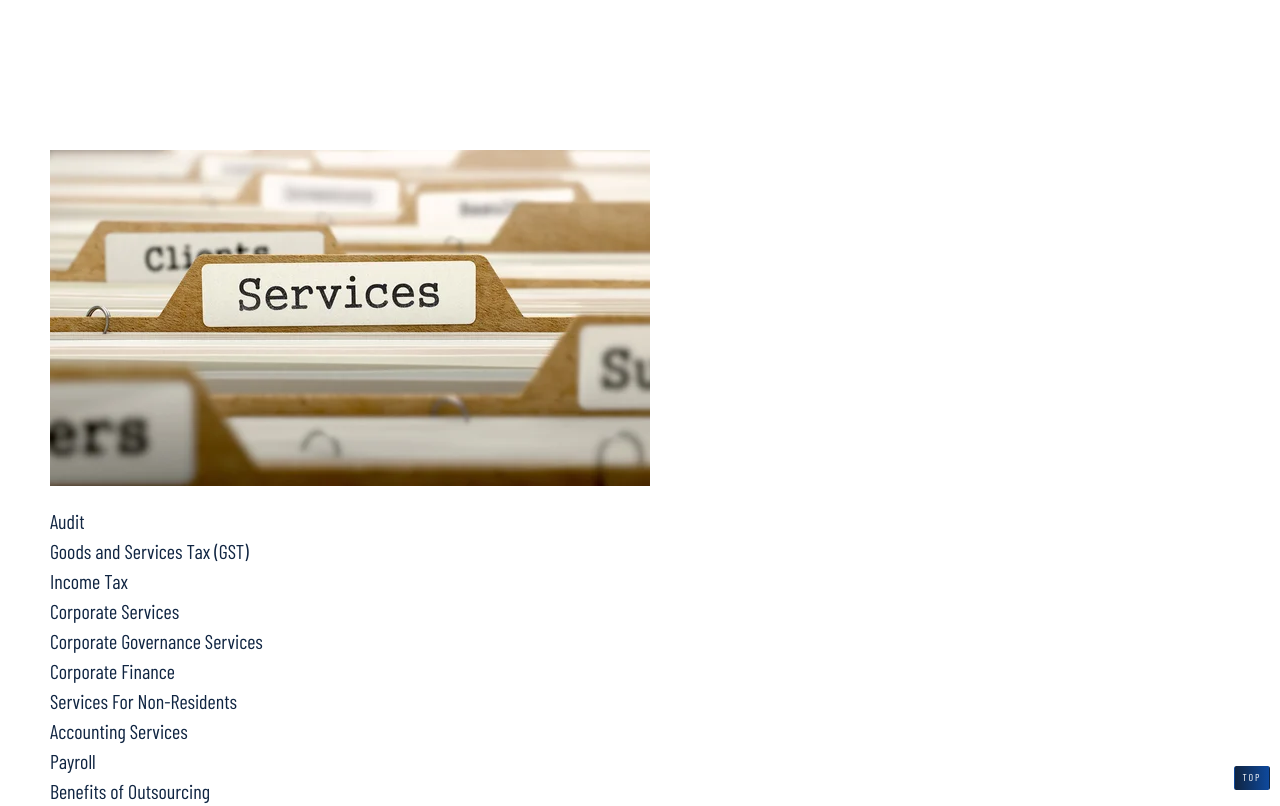
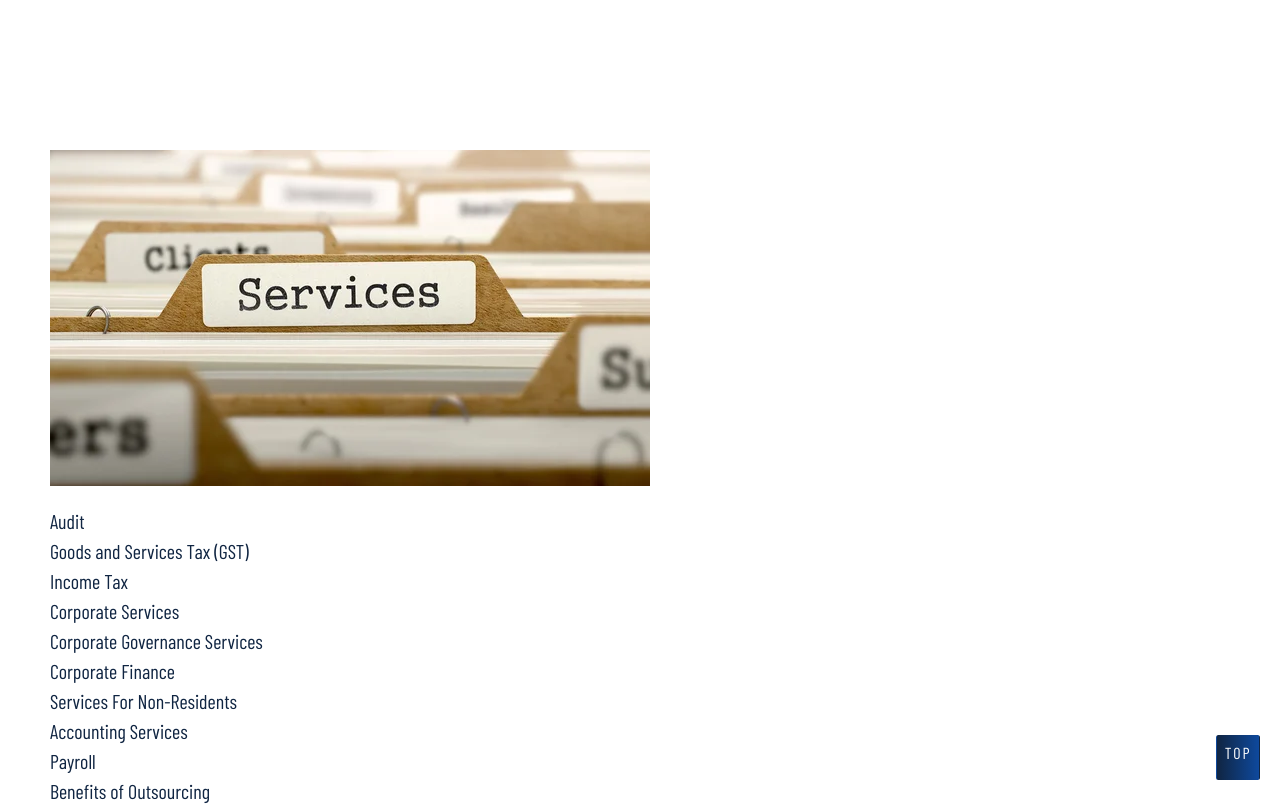
Before and after one commit to ShradhaAgarwal765/cakhetan, a plain HTML site: page mobile-services.html in a window 1280 px wide. Shown: the top 806 px of the page. Drawn offline with nearby package versions, Linux system fonts and the light colour scheme; a web font is replaced by a local one.

Commit message:
Changes made

```diff
--- a/css/style-other.css
+++ b/css/style-other.css
@@ -506,8 +506,8 @@ Mobile Services CSS
 }
 .top_btn{
     position: fixed;
-    right:1rem;
-    bottom: 1rem;
+    right:2rem;
+    bottom: 2rem;
 }
 #ser_mob{
     margin-top: 100px;
--- a/mobile-services.html
+++ b/mobile-services.html
@@ -115,7 +115,7 @@
                 </div>
             </center>
 
-            <a href="#ser_mob"><button class="btn main-btn top_btn">Top</button></a>
+            <a href="#ser_mob"><button class="btn main-btn top_btn"><p>Top</p></button></a>
 
             <div class="mobile-ser">
                 <div class="ser-1" id="service-1">
```
Also changed, not shown: services.html (+1 -1 lines).
